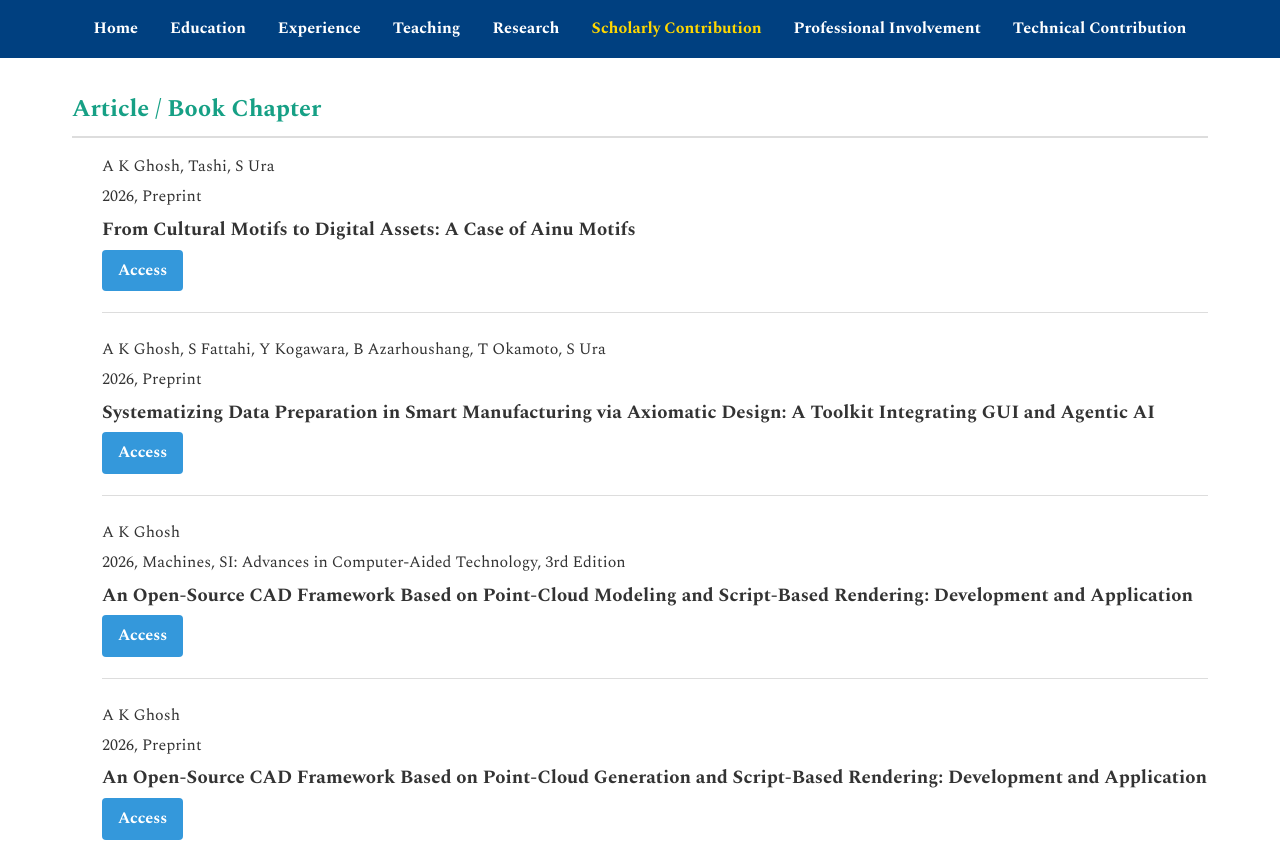
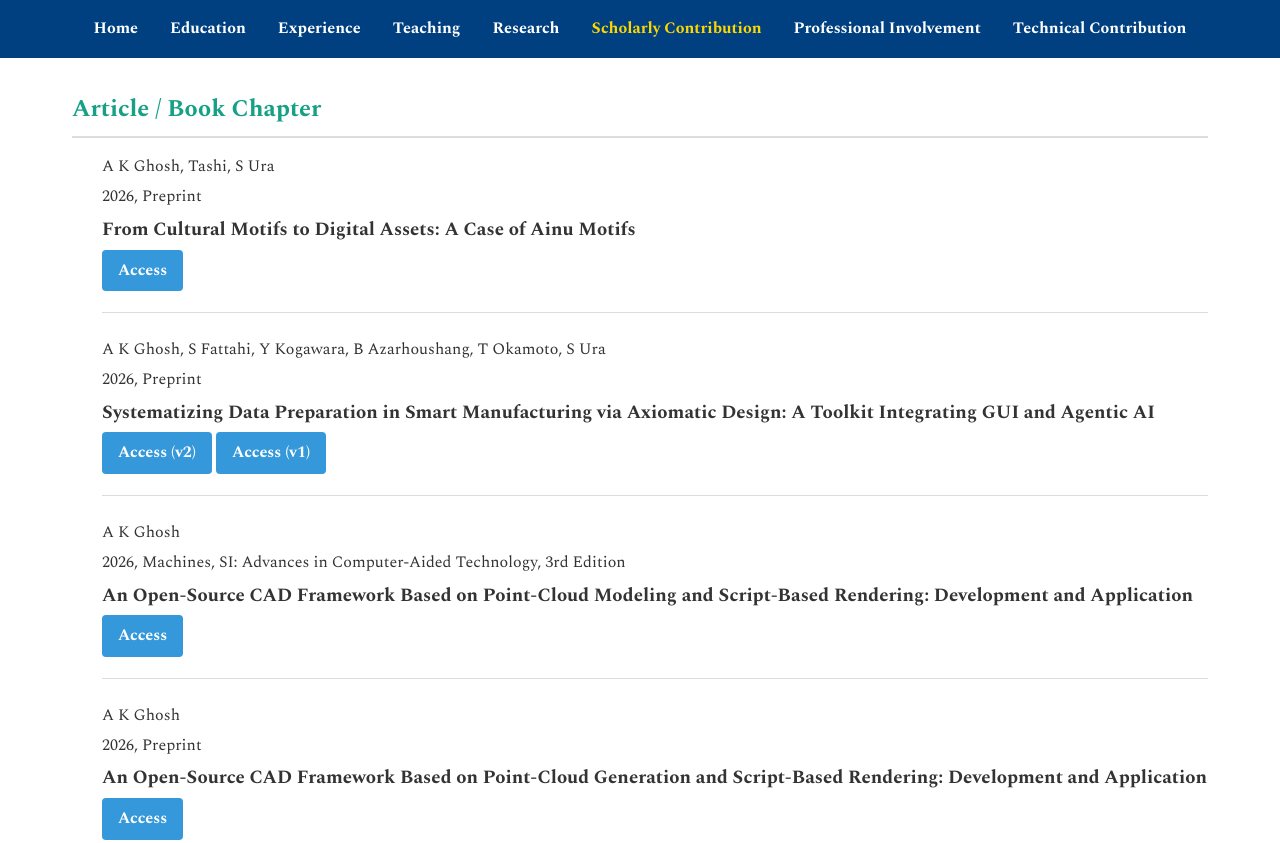
Before and after one commit to ghosh-ak/site, a plain HTML site: page scholarly.html in a window 1280 px wide. Shown: the top 843 px of the page. Drawn offline with nearby package versions, Linux system fonts and the light colour scheme.

Commit message:
updating preprint version

```diff
--- a/scholarly.html
+++ b/scholarly.html
@@ -44,7 +44,8 @@
           <p class="authors">A K Ghosh, S Fattahi, Y Kogawara, B Azarhoushang, T Okamoto, S Ura</p>
           <p class="details">2026, Preprint</p>
           <h3 class="title">Systematizing Data Preparation in Smart Manufacturing via Axiomatic Design: A Toolkit Integrating GUI and Agentic AI</h3>
-          <p class="details"><a class="available-button" href="https://doi.org/10.21203/rs.3.rs-8872511/v1" target="_blank" rel="noopener noreferrer">Access</a></p>
+          <p class="details"><a class="available-button" href="https://doi.org/10.21203/rs.3.rs-8872511/v2" target="_blank" rel="noopener noreferrer">Access (v2)</a>
+			  				 <a class="available-button" href="https://doi.org/10.21203/rs.3.rs-8872511/v1" target="_blank" rel="noopener noreferrer">Access (v1)</a></p>
         </div>
 
         <div class="publication-item">
```
